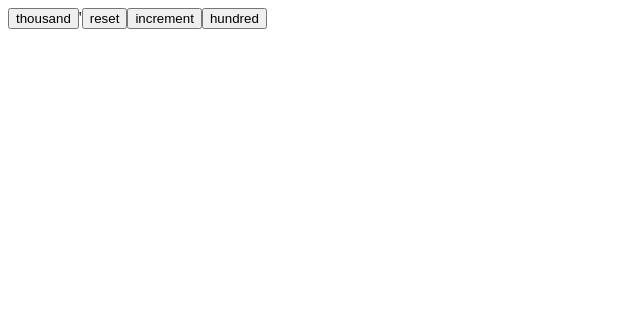
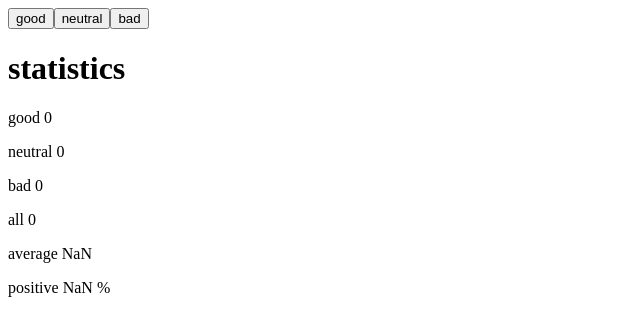
Before and after one commit to gopractitioner/Helsinki-FullStack-Open, a React (Create React App) app in the folder part1-ex/: page / in a window 1280 px wide. Shown: the top 336 px of the page, without its empty margins (0-640 px from the left). Built offline with nearby package versions, Linux system fonts and the light colour scheme.

Commit message:
exercise 1.6-1.8

```diff
--- a/part1-ex/src/App.js
+++ b/part1-ex/src/App.js
@@ -1,68 +1,41 @@
 import { useState } from 'react'
-
-const Display = ({ counter }) => <div>{counter}</div>
-
-
-
-const History = (props) => {
-  if (props.allClicks.length === 0) {
+const Statistics = (props) => {
   return (
     <div>
-        the app is used by pressing the buttons
+      <h1>statistics</h1>
+      <p>good {props.good}</p>
+      <p>neutral {props.neutral}</p>
+      <p>bad {props.bad}</p>
+      <p>all {props.total}</p>
+      <p>average {(props.good - props.bad) / props.total}</p>
+      <p>positive {props.good / props.total * 100} %</p>
     </div>
   )
 }
-  return (
-    <div>
-      button press history: {props.allClicks.join(' ')}
-    </div>
-  )
+
+const App = () => {
+  const [good, setGood] = useState(0)
+  const [neutral, setNeutral] = useState(0)
+  const [bad, setBad] = useState(0)
+  const [total, setTotal] = useState(0)
+  const handleGood = () => {
+    setGood(good + 1)
+    setTotal(total + 1)
   }
-// const Button = ({ handleClick, text }) => (
-//   <button onClick={handleClick}>
-//     {text}
-//   </button>
-//)
-const Button = (props) => {
-  console.log('props value is' + props)
-  return (
-    <button onClick={props.handleClick}>
-      {props.text}
-    </button>
-  )
+  const handleNeutral = () => {
+    setNeutral(neutral + 1)
+    setTotal(total + 1)
   }
-const App = () => {
-  const [left, setLeft] = useState(0)
-  const [right, setRight] = useState(0)
-  const [value, setValue] = useState(10)
-  const [allClicks, setAll] = useState([])
-
-
-  const handleLeftClick = () => {
-    setAll(allClicks.concat('L'))
-    setLeft(left + 1)
-  }
-
-
-  const handleRightClick = () => {
-    setAll(allClicks.concat('R'))
-    setRight(right + 1)
-  }
-  const setToValue = (newValue) => () => {
-    console.log('value is set to ' + newValue)
-    setValue(newValue)
+  const handleBad = () => {
+    setBad(bad + 1)
+    setTotal(total + 1)
   }
   return (
     <div>
-      {/* {left}
-      <Button handleClick={setToValue(1000)} text='left' />
-      <Button handleClick={setToValue(10)} text='right' />
-      {right}
-      <History allClicks={setToValue(value + 1)} /> */}
-      <button onClick={setToValue(1000)}>thousand</button>'
-      <button onClick={setToValue(0)}>reset</button>
-      <button onClick={setToValue(value + 1)}>increment</button>
-      <button onClick={setToValue(100)}>hundred</button>
+      <button onClick={handleGood}>good</button>
+      <button onClick={handleNeutral}>neutral</button>
+      <button onClick={handleBad}>bad</button>
+      <Statistics good={good} neutral={neutral} bad={bad} total={total} />
     </div>
   )
 }
```
Lines whose indentation alone changed are shown as unchanged.
